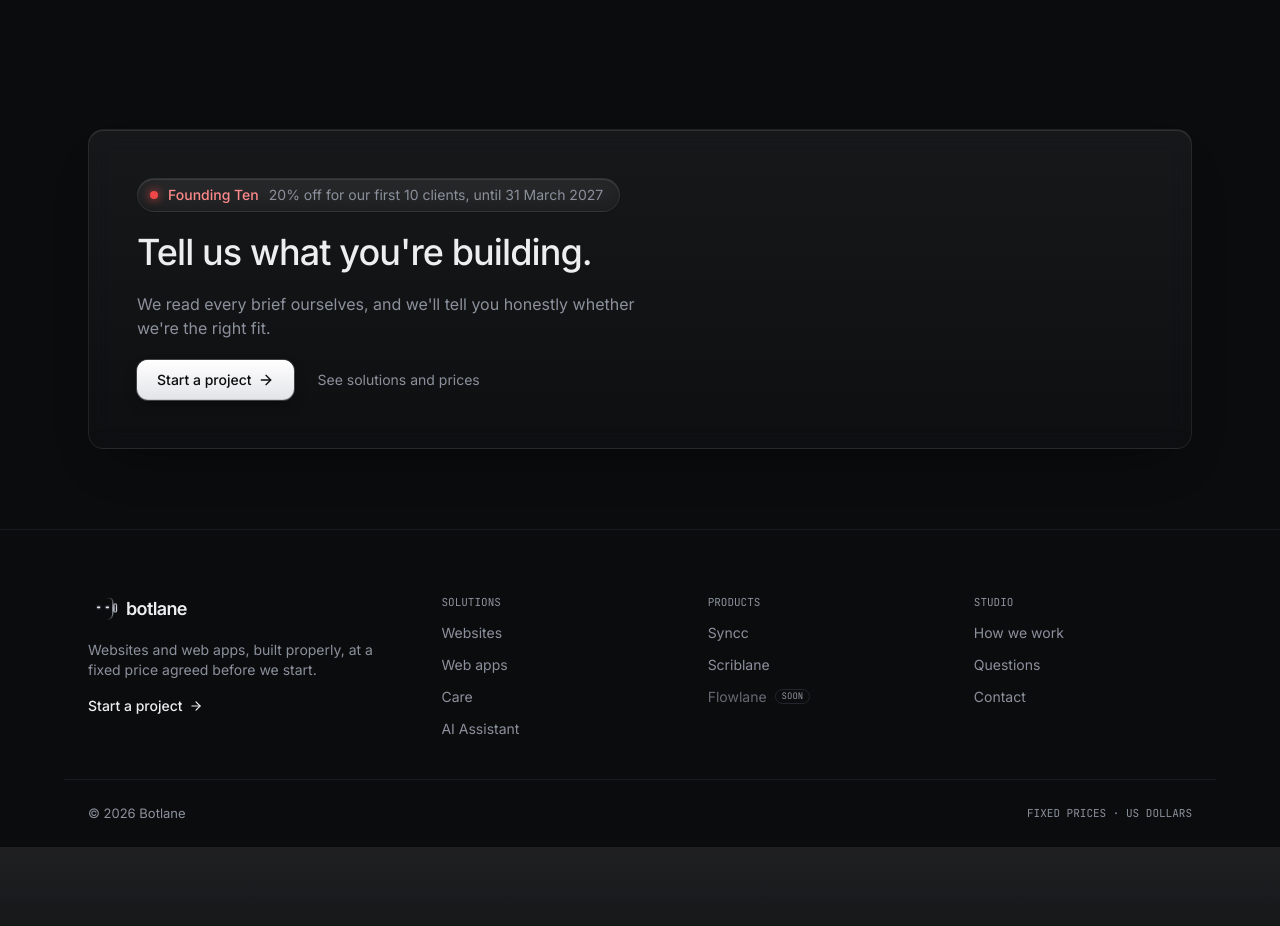
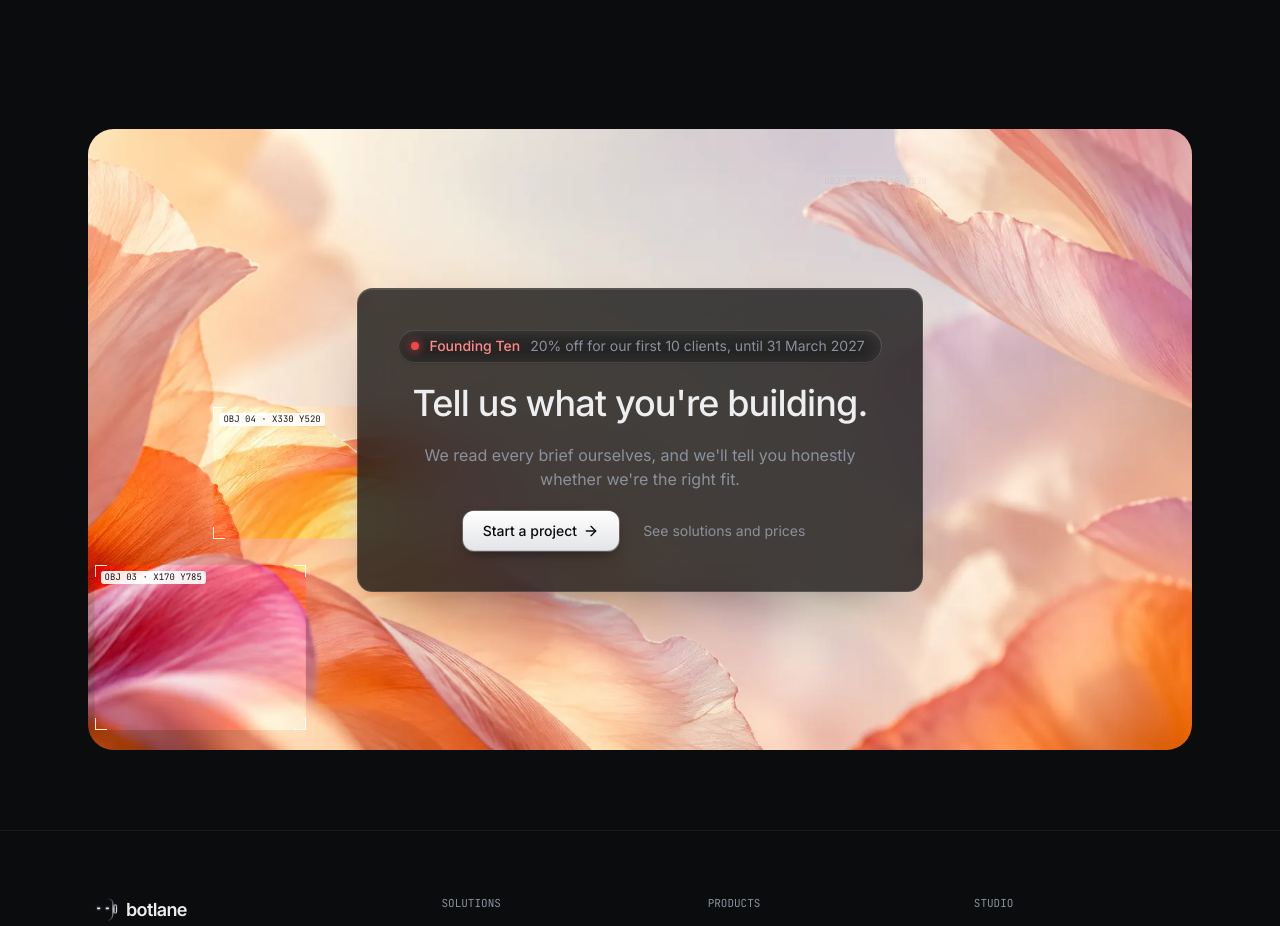
Before and after one commit to botlaneio/botpro, a Next.js app: page / in a window 1280 px wide. Shown: the part 6000-6926 px from the top of the page. Built offline with nearby package versions, Linux system fonts and the light colour scheme; no server answers.

Commit message:
Set the closing call to action over petals that open into colour (#39)
Washed-out petals with detection boxes opening onto the full-colour photograph in turn, a CURSOR box that follows a mouse, and now and then a flood of colour. The panel floats frosted in the clear middle.

```diff
--- a/src/app/lab/page.tsx
+++ b/src/app/lab/page.tsx
@@ -21,6 +21,7 @@ import { Tooltip, TooltipContent, TooltipTrigger } from "@/components/ui/tooltip
 import { ContactForm } from "@/components/contact/contact-form"
 import { HeroPrompt } from "@/components/home/hero-prompt"
 import { ProductCards } from "@/components/home/product-cards"
+import { PetalReveal } from "@/components/home/petal-reveal"
 import { SolutionFlow } from "@/components/home/solution-flow"
 import { StatCards } from "@/components/home/stat-cards"
 import { PricingSection } from "@/components/pricing/pricing-section"
@@ -190,6 +191,12 @@ export default async function Lab() {
         <SolutionFlow items={SOLUTIONS.flatMap((g) => g.items)} />
       </Section>
 
+      <Section id="reveal" title="Petal reveal" note="The homepage's closing panel. Washed-out petals with boxes opening onto full colour in turn; now and then the whole picture floods. A CURSOR box follows a mouse. Three boxes stay open, still, under reduced motion.">
+        <PetalReveal className="grid aspect-[16/9] place-items-center rounded-[1.6rem] p-6">
+          <span className="surface-frosted px-4 py-2 text-sm">Content floats here</span>
+        </PetalReveal>
+      </Section>
+
       <Section id="stats" title="Number cards" note="True numbers only. Each counts up once as it scrolls into view; a short arc of the accent runs round each edge, offset card to card.">
         <StatCards stats={[{ value: 3, label: "products built and run in-house" }, { value: 700, suffix: "+", label: "app integrations in Flowlane" }, { value: 14, label: "file types Scriblane can read" }, { value: 20, suffix: "%", label: "off for our first 10 clients" }]} />
       </Section>
--- a/src/app/page.tsx
+++ b/src/app/page.tsx
@@ -3,6 +3,7 @@ import Link from "next/link"
 import { ArrowRight } from "lucide-react"
 
 import { HeroPrompt } from "@/components/home/hero-prompt"
+import { PetalReveal } from "@/components/home/petal-reveal"
 import { ProductCards } from "@/components/home/product-cards"
 import { StatCards, type Stat } from "@/components/home/stat-cards"
 import { SolutionFlow } from "@/components/home/solution-flow"
@@ -75,14 +76,19 @@ export default function Home() {
           <ProcessWheel />
         </Section>
 
-        <section aria-labelledby="cta-title" className="surface-glass my-14 grid justify-items-start gap-5 p-6 sm:my-20 sm:p-12">
-          <FoundingBanner />
-          <h2 id="cta-title" className="max-w-xl text-3xl font-medium tracking-tight text-balance sm:text-4xl">Tell us what you&apos;re building.</h2>
-          <p className="max-w-lg text-muted-foreground">We read every brief ourselves, and we&apos;ll tell you honestly whether we&apos;re the right fit.</p>
-          <div className="flex flex-wrap items-center gap-3">
-            <Link href="/contact" className="btn-light inline-flex h-10 items-center gap-1.5 px-5 text-sm font-medium">Start a project <ArrowRight className="size-4" /></Link>
-            <Link href="/solutions" className="inline-flex h-10 items-center px-3 text-sm text-muted-foreground hover:text-foreground">See solutions and prices</Link>
-          </div>
+        <section aria-labelledby="cta-title" className="my-14 sm:my-20">
+          {/* The petals, washed out, with boxes opening onto them in colour; the panel floats in the clear middle. */}
+          <PetalReveal className="grid min-h-[34rem] place-items-center rounded-[1.6rem] p-4 sm:aspect-[16/9] sm:min-h-0 sm:p-10">
+            <div className="surface-frosted grid max-w-xl justify-items-center gap-5 p-6 text-center sm:p-10">
+              <FoundingBanner />
+              <h2 id="cta-title" className="text-3xl font-medium tracking-tight text-balance sm:text-4xl">Tell us what you&apos;re building.</h2>
+              <p className="max-w-md text-muted-foreground">We read every brief ourselves, and we&apos;ll tell you honestly whether we&apos;re the right fit.</p>
+              <div className="flex flex-wrap items-center justify-center gap-3">
+                <Link href="/contact" className="btn-light inline-flex h-10 items-center gap-1.5 px-5 text-sm font-medium">Start a project <ArrowRight className="size-4" /></Link>
+                <Link href="/solutions" className="inline-flex h-10 items-center px-3 text-sm text-muted-foreground hover:text-foreground">See solutions and prices</Link>
+              </div>
+            </div>
+          </PetalReveal>
         </section>
       </main>
       <SiteFooter />
--- /dev/null
+++ b/src/components/home/petal-reveal.tsx
@@ -0,0 +1,104 @@
+"use client"
+
+import { useRef } from "react"
+
+import { cn } from "@/lib/utils"
+
+// The pair is one photograph twice, aligned to the pixel: washed out, and in full colour.
+const MUTED = "/images/petals-muted"
+const VIVID = "/images/petals"
+const W = 1672, H = 941
+
+// Where the boxes open, in the photograph's pixels: on petals, clear of the panel in the middle. Listed
+// in the order they first open.
+const BOXES: [x: number, y: number, w: number, h: number][] = [
+  [30, 70, 200, 170],
+  [1100, 60, 320, 220],
+  [10, 660, 320, 250],
+  [190, 420, 280, 200],
+  [1190, 300, 230, 200],
+  [1230, 690, 300, 190],
+  [560, 640, 260, 190],
+  [1480, 560, 192, 160],
+]
+const CYCLE_S = 14
+
+const pct = (v: number, of: number) => `${(v / of) * 100}%`
+
+function Photo({ src, className, style }: { src: string; className?: string; style?: React.CSSProperties }) {
+  return (
+    <picture>
+      <source srcSet={`${src}.webp`} type="image/webp" />
+      <img src={`${src}.jpg`} alt="" draggable={false} decoding="async" loading="lazy" className={cn("absolute inset-0 size-full object-cover select-none", className)} style={style} />
+    </picture>
+  )
+}
+
+function Brackets() {
+  return (
+    <>
+      {["top-0 left-0 border-t border-l", "top-0 right-0 border-t border-r", "bottom-0 left-0 border-b border-l", "bottom-0 right-0 border-b border-r"].map((c) => (
+        <span key={c} className={cn("absolute size-3 border-white/90", c)} />
+      ))}
+    </>
+  )
+}
+
+/**
+ * The petals, washed out, with boxes opening onto them in full colour, after the detection-box reveal
+ * shared as a reference. Each box is a full-colour copy clipped to its rectangle, so the colour lines up
+ * with the photograph beneath. A box marked CURSOR follows a mouse. Every so often the whole picture
+ * floods with colour, then falls back. Under reduced motion three boxes stay open and nothing moves.
+ */
+export function PetalReveal({ className, children }: { className?: string; children: React.ReactNode }) {
+  const frame = useRef<HTMLDivElement>(null)
+
+  const follow = (e: React.PointerEvent) => {
+    const el = frame.current
+    if (!el || e.pointerType !== "mouse") return
+    const r = el.getBoundingClientRect()
+    el.style.setProperty("--cx", `${e.clientX - r.left}px`)
+    el.style.setProperty("--cy", `${e.clientY - r.top}px`)
+    el.dataset.cursor = "on"
+  }
+
+  return (
+    <div
+      ref={frame}
+      onPointerMove={follow}
+      onPointerLeave={() => { if (frame.current) frame.current.dataset.cursor = "" }}
+      className={cn("group/reveal relative isolate overflow-hidden [--cx:-999px] [--cy:-999px]", className)}
+    >
+      <div aria-hidden className="pointer-events-none absolute inset-0 -z-10">
+        <Photo src={MUTED} />
+        <Photo src={VIVID} className="reveal-flood" />
+
+        {BOXES.map(([x, y, w, h], i) => {
+          const inset = `inset(${pct(y, H)} ${pct(W - x - w, W)} ${pct(H - y - h, H)} ${pct(x, W)})`
+          const delay = `${-CYCLE_S + (i * CYCLE_S) / BOXES.length}s`
+          return (
+            <div key={i} className="reveal-box" data-still={i % 3 === 0 ? "" : undefined} style={{ animationDelay: delay }}>
+              <Photo src={VIVID} style={{ clipPath: inset }} />
+              <div className="absolute" style={{ left: pct(x, W), top: pct(y, H), width: pct(w, W), height: pct(h, H) }}>
+                <Brackets />
+                <span className="label-mono absolute top-1.5 left-1.5 rounded-[3px] bg-white/90 px-1 py-px text-[9px] leading-tight whitespace-nowrap text-neutral-900!">
+                  OBJ {String(i + 1).padStart(2, "0")} · X{Math.round(x + w / 2)} Y{Math.round(y + h / 2)}
+                </span>
+              </div>
+            </div>
+          )
+        })}
+
+        {/* The cursor's box: a mouse only, and only while it is over the picture. */}
+        <div className="absolute inset-0 opacity-0 transition-opacity duration-300 group-data-[cursor=on]/reveal:opacity-100 motion-reduce:hidden">
+          <Photo src={VIVID} style={{ clipPath: "inset(calc(var(--cy) - 55px) calc(100% - var(--cx) - 75px) calc(100% - var(--cy) - 55px) calc(var(--cx) - 75px))" }} />
+          <div className="absolute h-[110px] w-[150px] -translate-x-1/2 -translate-y-1/2" style={{ left: "var(--cx)", top: "var(--cy)" }}>
+            <Brackets />
+            <span className="label-mono absolute top-1.5 left-1.5 rounded-[3px] bg-white/90 px-1 py-px text-[9px] leading-tight text-neutral-900!">CURSOR</span>
+          </div>
+        </div>
+      </div>
+      {children}
+    </div>
+  )
+}
--- a/src/styles/materials.css
+++ b/src/styles/materials.css
@@ -119,6 +119,17 @@
 /* The dashed wire on the solution flow, creeping forward. */
 @keyframes wire-dash {
   to { stroke-dashoffset: -9; }
+}
+
+/* The petal reveal: boxes opening onto colour in turn, and now and then the whole picture flooding. */
+@keyframes reveal-box {
+  0%, 100% { opacity: 0; }
+  4%, 34% { opacity: 1; }
+  40% { opacity: 0; }
+}
+@keyframes reveal-flood {
+  0%, 62%, 92%, 100% { opacity: 0; }
+  70%, 82% { opacity: 1; }
 }
 
 @keyframes apex-beam {
@@ -343,3 +354,22 @@
   color: var(--muted-foreground);
   font-variant-numeric: tabular-nums;
 }
+
+/* The petal reveal's layers. Reduced motion stops them; the boxes marked data-still stay open. */
+@utility reveal-box {
+  position: absolute;
+  inset: 0;
+  opacity: 0;
+  animation: reveal-box 14s var(--ease-lift) infinite;
+  @media (prefers-reduced-motion: reduce) {
+    animation: none;
+    &[data-still] { opacity: 1; }
+  }
+}
+@utility reveal-flood {
+  opacity: 0;
+  animation: reveal-flood 28s ease-in-out infinite;
+  @media (prefers-reduced-motion: reduce) {
+    animation: none;
+  }
+}
```
Also changed, not shown: public/images/petals-muted.jpg (added), public/images/petals-muted.webp (added).
